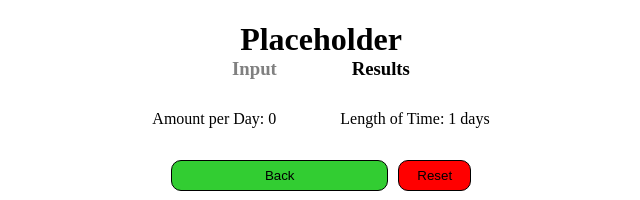
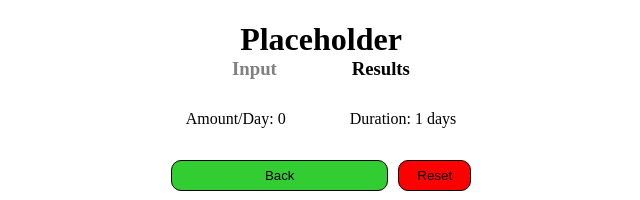
Before and after one commit to OrdinarilySam/deadline-divider-js, a React (Vite) app: page / in a window 1280 px wide. Both pictures are taken after a click on the element "Results". Shown: the top 200 px of the page, without its empty margins (319-959 px from the left). Built offline with nearby package versions, Linux system fonts and the light colour scheme.

Commit message:
wording changed

```diff
--- a/src/components/Results.jsx
+++ b/src/components/Results.jsx
@@ -16,15 +16,15 @@ export default function Results({ values, dates }) {
 
   let fixedRate;
   if (amtPerMonth)
-    fixedRate = `Amount per Month: ${
+    fixedRate = `Amount/Month: ${
       amtPerMonth % 1 != 0 ? amtPerMonth.toFixed(2) : amtPerMonth
     }`;
   else if (amtPerWeek)
-    fixedRate = `Amount per Week: ${
+    fixedRate = `Amount/Week: ${
       amtPerWeek % 1 != 0 ? amtPerWeek.toFixed(2) : amtPerWeek
     }`;
   else
-    fixedRate = `Amount per Day: ${
+    fixedRate = `Amount/Day: ${
       amtPerDay % 1 != 0 ? amtPerDay.toFixed(2) : amtPerDay
     }`;
 
@@ -81,7 +81,7 @@ export default function Results({ values, dates }) {
     <div className="div-container-results">
       <div className="div-fixed-container">
         <p className="p-fixed-rate">{fixedRate}</p>
-        <p className="p-total-lot">Length of Time: <span className="span-ccent">{totalDiff}</span> days</p>
+        <p className="p-total-lot">Duration: <span className="span-ccent">{totalDiff}</span> days</p>
       </div>
       <div className="div-result-els-container">
         {components}
```
